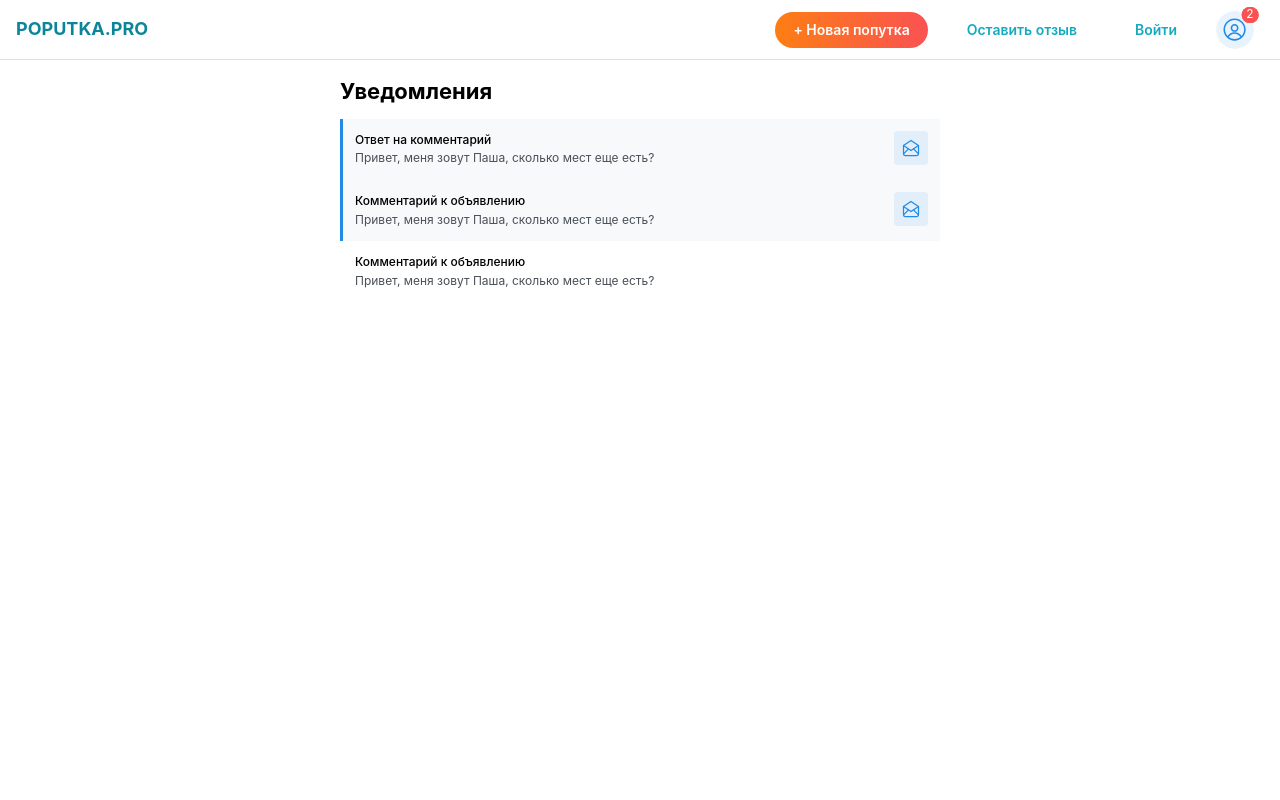
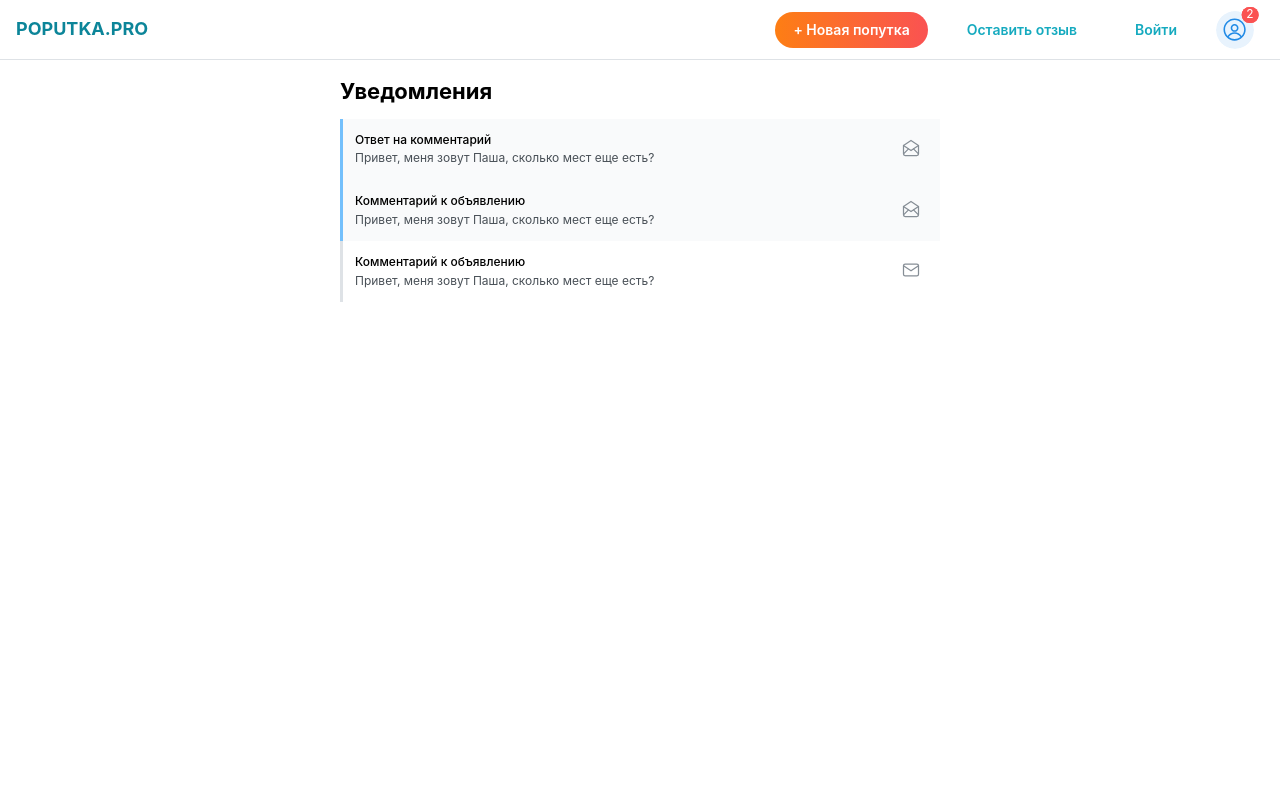
Before and after one commit to bakai-taalaibek/carpool, a Next.js app in the folder client/: page /notifications in a window 1280 px wide. Shown: the top 800 px of the page. Built offline with nearby package versions, Linux system fonts and the light colour scheme.

Commit message:
Improve notification styling

```diff
--- a/client/app/notifications/page.tsx
+++ b/client/app/notifications/page.tsx
@@ -1,15 +1,17 @@
 "use client";
 import {
   ActionIcon,
+  alpha,
   Box,
   Flex,
   Group,
   Stack,
   Text,
   Title,
+  Tooltip,
 } from "@mantine/core";
 import { notifications } from "../basicMantineLayout";
-import { IconMailOpened } from "@tabler/icons-react";
+import { IconMail, IconMailOpened } from "@tabler/icons-react";
 
 export default function Notifications() {
   return (
@@ -21,7 +23,7 @@ export default function Notifications() {
         <Flex w="full" gap={0} align="stretch">
           <Box
             w={3}
-            bg={item.isOpened ? "white" : "blue"}
+            bg={item.isOpened ? "gray.3" : "blue.3"}
             // style={{
             //   borderTop: "1px solid var(--mantine-color-blue-6)",
             // }}
@@ -35,7 +37,11 @@ export default function Notifications() {
             // pl={5}
             p={12}
             // py={12}
-            bg={item.isOpened ? "white" : "gray.0"}
+            bg={
+              item.isOpened
+                ? "white"
+                : alpha("var(--mantine-color-gray-0)", 0.8)
+            }
             style={{
               cursor: "pointer",
               // borderLeft: "3px solid var(--mantine-color-blue-5)",
@@ -52,10 +58,28 @@ export default function Notifications() {
               <Box fw={500}>{item.title}</Box>
               <Box c="gray.7">{item.description}</Box>
             </Stack>
-            {item.isOpened || (
-              <ActionIcon variant="light" size="lg" aria-label="Gallery">
-                <IconMailOpened style={{ width: 20 }} stroke={1.5} />
-              </ActionIcon>
+            {item.isOpened ? (
+              <Tooltip label="Отметить как непрочитанное" position="bottom">
+                <ActionIcon
+                  color="gray"
+                  variant="subtle"
+                  size="lg"
+                  aria-label="Gallery"
+                >
+                  <IconMail style={{ width: 20 }} stroke={1.5} />
+                </ActionIcon>
+              </Tooltip>
+            ) : (
+              <Tooltip label="Отметить как прочитанное" position="bottom">
+                <ActionIcon
+                  color="gray"
+                  variant="subtle"
+                  size="lg"
+                  aria-label="Gallery"
+                >
+                  <IconMailOpened style={{ width: 20 }} stroke={1.5} />
+                </ActionIcon>
+              </Tooltip>
             )}
           </Flex>
         </Flex>
```
Also changed, not shown: client/package.json (+7 -7 lines), 1 other file (tests, documents, lock files or other folders).
